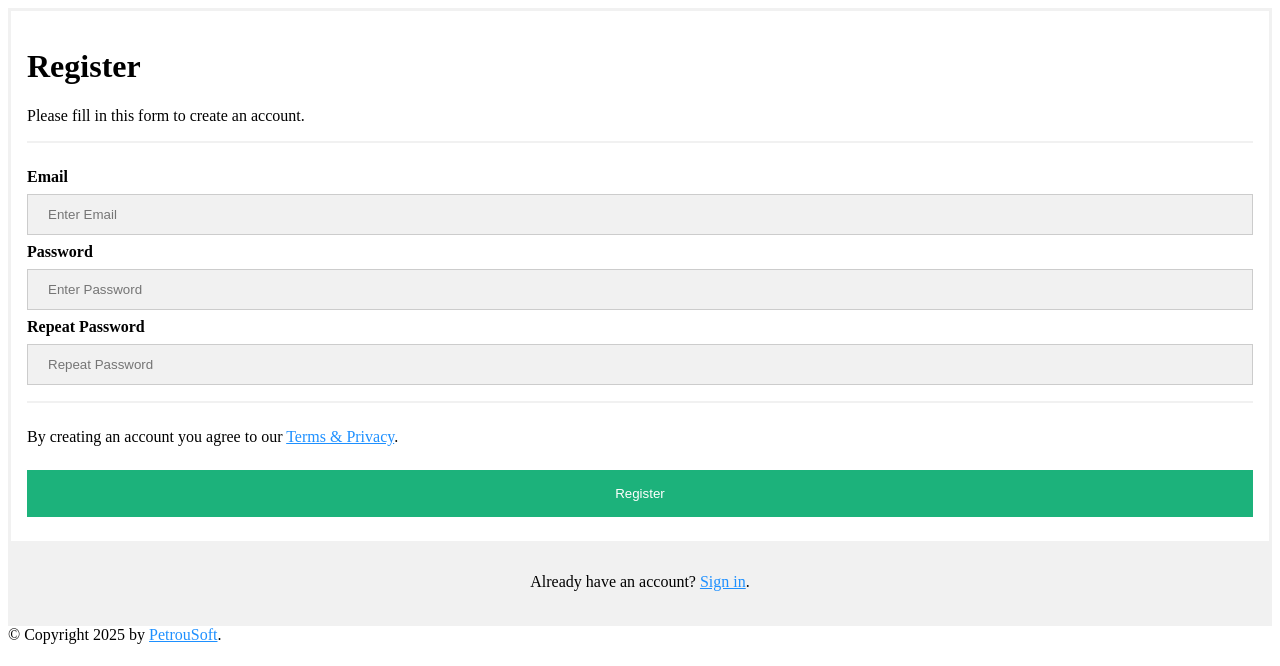
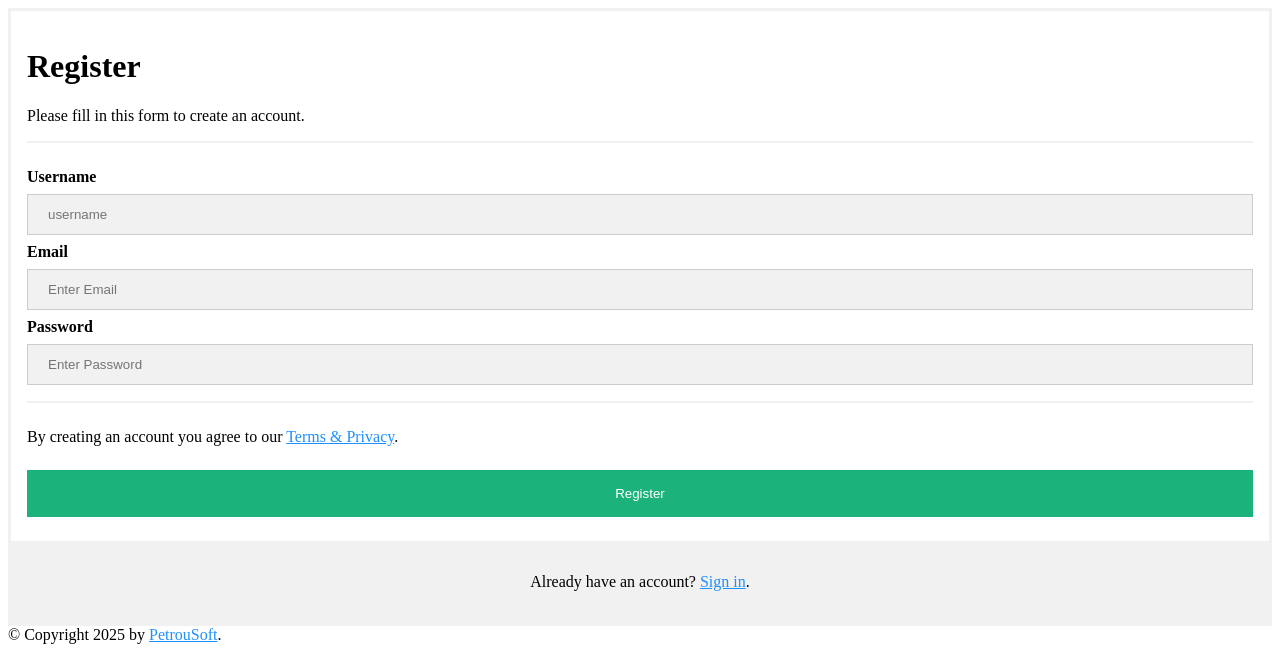
Before and after one commit to gpetrousov/tachydev, a FastAPI app: page /register in a window 1280 px wide. Shown: the top 666 px of the page. Run offline with FastAPI, Linux system fonts and the light colour scheme.

Commit message:
Implemented user management register

```diff
--- a/user_management/main.py
+++ b/user_management/main.py
@@ -1,4 +1,4 @@
-from fastapi import FastAPI, status, Depends, HTTPException, Request
+from fastapi import FastAPI, status, Depends, HTTPException, Request, Form
 from fastapi.security import OAuth2PasswordRequestForm, OAuth2PasswordBearer
 from pydantic import BaseModel, Field
 from typing import Annotated
@@ -9,7 +9,7 @@ from passlib.context import CryptContext
 from sqlalchemy.orm import Mapped, mapped_column, DeclarativeBase, sessionmaker
 from sqlalchemy import Integer, String, Boolean, create_engine, select, insert, update, delete
 from fastapi.templating import Jinja2Templates
-from fastapi.responses import HTMLResponse
+from fastapi.responses import HTMLResponse, RedirectResponse
 from fastapi.staticfiles import StaticFiles
 
 ALGORITHM = "HS256"
@@ -96,12 +96,12 @@ async def get_current_user(token: Annotated[str, Depends(OAuth2PasswordBearer(to
 # CREATE - INSERT
 @app.get("/register", response_class=HTMLResponse)
 async def register_page(request: Request):
-    """ Server the registration page """
+    """ Serve the registration page """
     return templates.TemplateResponse(request=request, name="register.html")
 
 
 @app.post("/register", status_code=status.HTTP_201_CREATED)
-async def register_new_user(new_user: UserRequest):
+async def register_new_user(new_user: Annotated[UserRequest, Form()]):
     """ Register new user and add to the database """
     existing_user = get_user_from_db(new_user.username)
     if existing_user:
@@ -115,6 +115,7 @@ async def register_new_user(new_user: UserRequest):
         try:
             sess.execute(insert_orm_statement)
             sess.commit()
+            return RedirectResponse("/login", status_code=status.HTTP_303_SEE_OTHER)
         except Exception as e:
             print(f"register_new_user: {e}")
 
--- a/user_management/templates/register.html
+++ b/user_management/templates/register.html
@@ -7,20 +7,21 @@
 </style>
 {% endblock %}
 {% block content %}
-<form action="action_page.php">
+<form action="/register" method="post">
     <div class="container">
         <h1>Register</h1>
         <p>Please fill in this form to create an account.</p>
         <hr>
 
+        <label for="username"><b>Username</b></label>
+        <input type="text" placeholder="username" name="username" id="psw-repeat" required>
+
         <label for="email"><b>Email</b></label>
         <input type="text" placeholder="Enter Email" name="email" id="email" required>
 
         <label for="psw"><b>Password</b></label>
-        <input type="password" placeholder="Enter Password" name="psw" id="psw" required>
+        <input type="password" placeholder="Enter Password" name="password" id="psw" required>
 
-        <label for="psw-repeat"><b>Repeat Password</b></label>
-        <input type="password" placeholder="Repeat Password" name="psw-repeat" id="psw-repeat" required>
         <hr>
 
         <p>By creating an account you agree to our <a href="#">Terms & Privacy</a>.</p>
```
